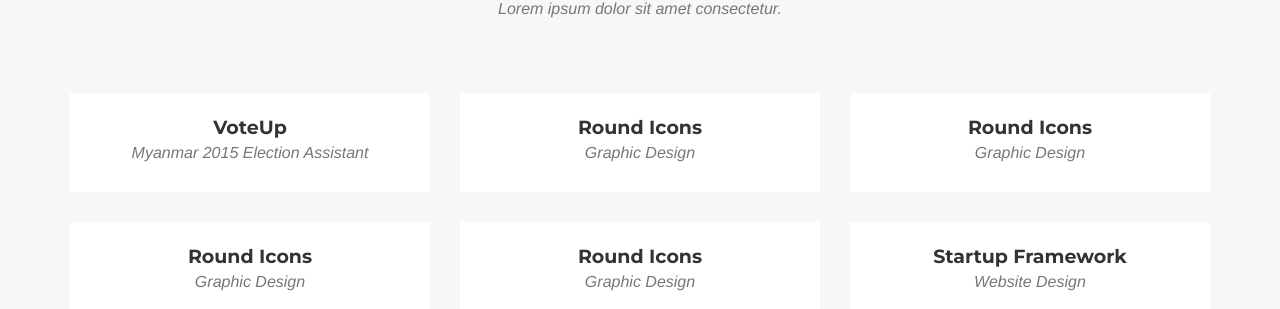
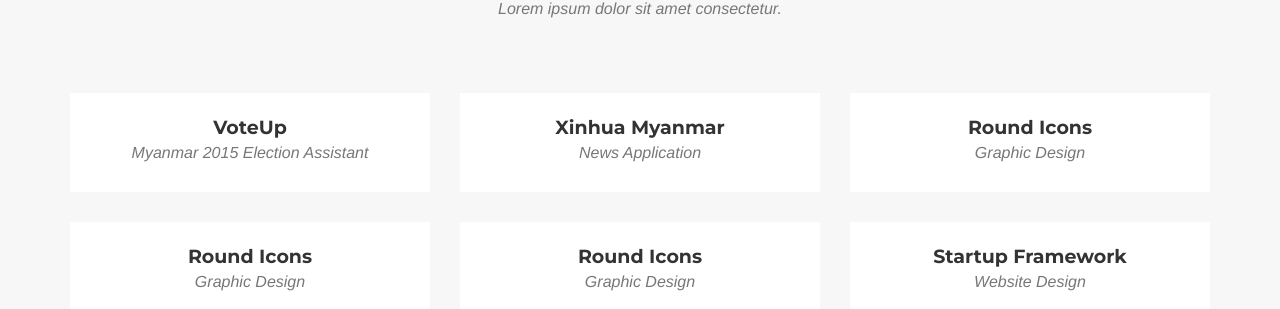
Before and after one commit to 1up-nextlevel/1up-nextlevel.github.io, a Jekyll site: the page built from _posts/2014-07-17-project-2.markdown, in a window 1280 px wide and 900 px high, scrolled down 1541 px. Shown: the part 144-453 px from the top of the window. Built offline with Jekyll 4.4.1, drawn with Linux system fonts in a browser that asks for light colours; some web fonts are replaced.

Commit message:
no message

```diff
--- a/_posts/2014-07-17-project-2.markdown
+++ b/_posts/2014-07-17-project-2.markdown
@@ -1,6 +1,6 @@
 ---
-title: Round Icons
-subtitle: Graphic Design
+title: Xinhua Myanmar
+subtitle: News Application
 layout: default
 modal-id: 2
 date: 2014-07-15
```
Also changed, not shown: other parts of _posts/2014-07-17-project-2.markdown (+1 -1 lines).
